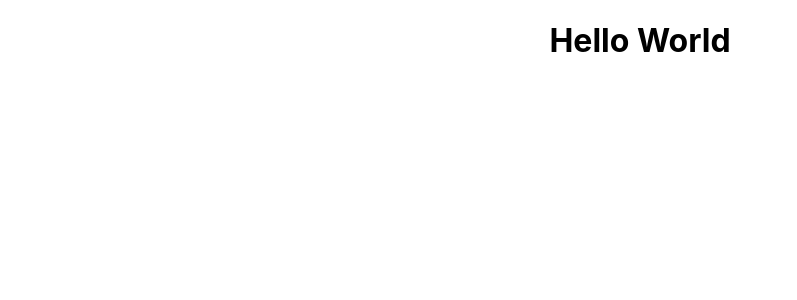
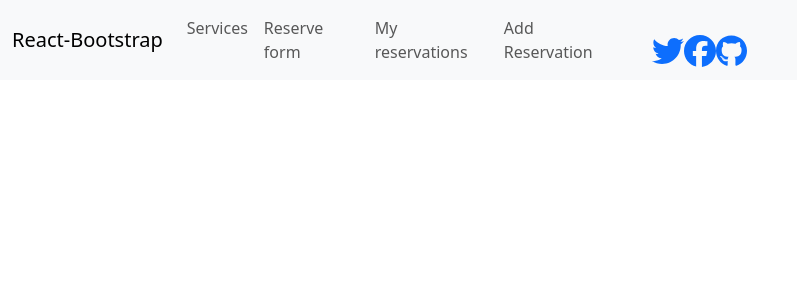
Before and after one commit to vangelif/mvrva-transport-front-end, a React (Create React App) app: page /services/1 in a window 1280 px wide. Shown: the top 300 px of the page, without its empty margins (0-797 px from the left). Built offline with nearby package versions, Linux system fonts and the light colour scheme.

Commit message:
navbar sample added

```diff
--- a/src/App.js
+++ b/src/App.js
@@ -1,10 +1,24 @@
 import './App.css';
+import 'bootstrap/dist/css/bootstrap.min.css';
+import { BrowserRouter as Router, Route, Routes } from 'react-router-dom';
+import BasicExample from './components/nav';
+import BasicExample2 from './components/services';
 
 function App() {
   return (
-    <div className="App">
-      <h1>Hello World</h1>
-    </div>
+    <Router>
+      <>
+        <BasicExample />
+
+        <Routes>
+          <Route path="/services" element={<BasicExample2 />} />
+          <Route path="/reserve-form" element={<div>Link Content</div>} />
+          <Route path="/my-reservations" element={<div>Action 3.1 Content</div>} />
+          <Route path="/add-reservation" element={<div>Link Content</div>} />
+          <Route path="/" element={<BasicExample2 />} />
+        </Routes>
+      </>
+    </Router>
   );
 }
 
--- /dev/null
+++ b/src/components/nav.js
@@ -0,0 +1,109 @@
+import React, { useState, useEffect } from 'react';
+import Container from 'react-bootstrap/Container';
+import Nav from 'react-bootstrap/Nav';
+import Navbar from 'react-bootstrap/Navbar';
+import { FontAwesomeIcon } from '@fortawesome/react-fontawesome';
+import { faTwitter, faFacebook, faGithub } from '@fortawesome/free-brands-svg-icons';
+
+function BasicExample() {
+  // Initialize activeNavLink based on localStorage or default to 'services'
+  const storedValue = localStorage.getItem('activeNavLink');
+  const initialActiveNavLink = storedValue;
+  const [activeNavLink, setActiveNavLink] = useState(initialActiveNavLink);
+
+  // Function to handle NavLink click and update active state and localStorage
+  const handleNavLinkClick = (navLink) => {
+    setActiveNavLink(navLink);
+    localStorage.setItem('activeNavLink', navLink);
+  };
+
+  // Clear localStorage when the component is unmounted
+  useEffect(() => () => {
+    localStorage.removeItem('activeNavLink');
+  }, []);
+
+  return (
+    <>
+      {/* Navbar Component */}
+      <Navbar expand="lg" className="bg-body-tertiary">
+        <Container>
+          <Navbar.Brand
+            href="/"
+            onClick={() => handleNavLinkClick('services')}
+            className={activeNavLink === 'services' ? 'active' : ''}
+          >
+            React-Bootstrap
+          </Navbar.Brand>
+          <Navbar.Toggle aria-controls="basic-navbar-nav" />
+          <Navbar.Collapse id="basic-navbar-nav">
+            <Nav className="me-auto">
+              <Nav.Link
+                href="/services"
+                onClick={() => handleNavLinkClick('services')}
+                className={activeNavLink === 'services' ? 'active' : ''}
+              >
+                Services
+              </Nav.Link>
+              <Nav.Link
+                href="/reserve-form"
+                onClick={() => handleNavLinkClick('reserve-form')}
+                className={activeNavLink === 'reserve-form' ? 'active' : ''}
+              >
+                Reserve form
+              </Nav.Link>
+              <Nav.Link
+                href="/my-reservations"
+                onClick={() => handleNavLinkClick('my-reservations')}
+                className={activeNavLink === 'my-reservations' ? 'active' : ''}
+              >
+                My reservations
+              </Nav.Link>
+              <Nav.Link
+                href="/add-reservation"
+                onClick={() => handleNavLinkClick('add-reservation')}
+                className={activeNavLink === 'add-reservation' ? 'active' : ''}
+              >
+                Add Reservation
+              </Nav.Link>
+            </Nav>
+          </Navbar.Collapse>
+        </Container>
+
+        <Container className="mt-4">
+          <div className="text-center">
+            <a
+              href="https://twitter.com"
+              target="_blank"
+              rel="noopener noreferrer"
+              className="social-icon"
+              aria-label="Visit Twitter profile"
+            >
+              <FontAwesomeIcon icon={faTwitter} size="2x" />
+            </a>
+            <a
+              href="https://facebook.com"
+              target="_blank"
+              rel="noopener noreferrer"
+              className="social-icon"
+              aria-label="Visit Facebook profile"
+            >
+              <FontAwesomeIcon icon={faFacebook} size="2x" />
+            </a>
+            <a
+              href="https://github.com"
+              target="_blank"
+              rel="noopener noreferrer"
+              className="social-icon"
+              aria-label="Visit GitHub profile"
+            >
+              <FontAwesomeIcon icon={faGithub} size="2x" />
+            </a>
+
+          </div>
+        </Container>
+      </Navbar>
+    </>
+  );
+}
+
+export default BasicExample;
--- /dev/null
+++ b/src/components/services.js
@@ -0,0 +1,20 @@
+import Button from 'react-bootstrap/Button';
+import Card from 'react-bootstrap/Card';
+
+function BasicExample2() {
+  return (
+    <Card style={{ width: '18rem' }}>
+      <Card.Img variant="top" src="holder.js/100px180" />
+      <Card.Body>
+        <Card.Title>Card Title</Card.Title>
+        <Card.Text>
+          Some quick example text to build on the card title and make up the
+          bulk of the cards content.
+        </Card.Text>
+        <Button variant="primary">Go somewhere</Button>
+      </Card.Body>
+    </Card>
+  );
+}
+
+export default BasicExample2;
```
Also changed, not shown: src/components/reservation-form.js (added, +96 -0 lines).
